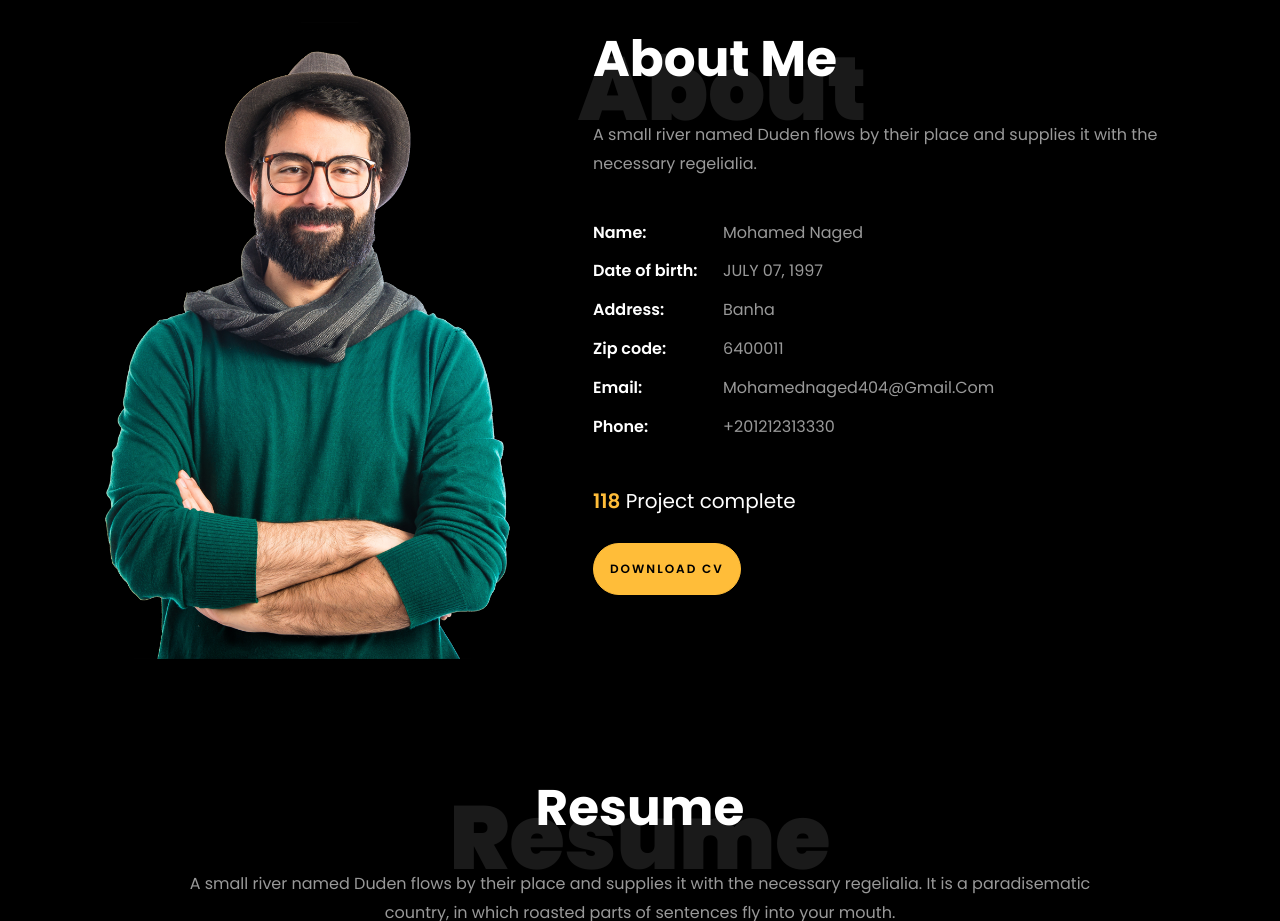
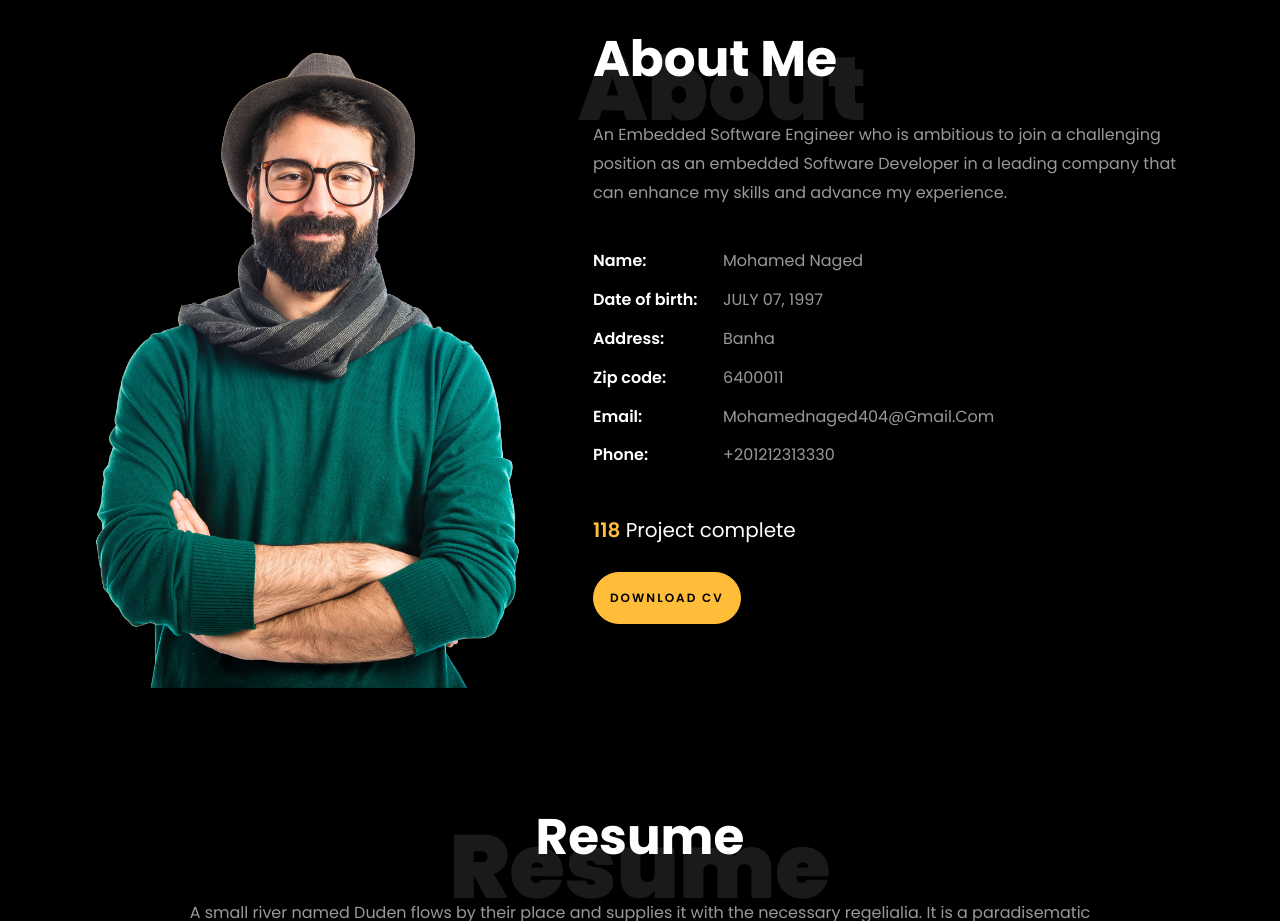
Before and after one commit to Naaaaged77/Naaaaged77, a plain HTML site: page index.html in a window 1280 px wide. Shown: the part 840-1761 px from the top of the page. Drawn offline with Linux system fonts and the light colour scheme; files whose address does not match are found by name.

Commit message:
New1.5
Signed-off-by: Mohamed Naged <118994891+Naaaaged77@users.noreply.github.com>

```diff
--- a/index.html
+++ b/index.html
@@ -102,7 +102,10 @@
 		          <div class="col-md-12 heading-section ftco-animate">
 		          	<h1 class="big">About</h1>
 		            <h2 class="mb-4">About Me</h2>
-		            <p>A small river named Duden flows by their place and supplies it with the necessary regelialia.</p>
+		            <p>An Embedded Software Engineer who is ambitious to
+                                     join a challenging position as an embedded Software
+                                     Developer in a leading company that can enhance my
+                                     skills and advance my experience.</p>
 		            <ul class="about-info mt-4 px-md-0 px-2">
 		            	<li class="d-flex"><span>Name:</span> <span>Mohamed Naged</span></li>
 		            	<li class="d-flex"><span>Date of birth:</span> <span>JULY 07, 1997</span></li>
```
